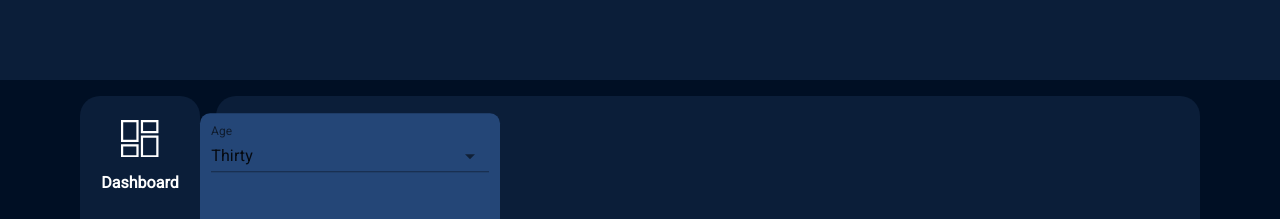
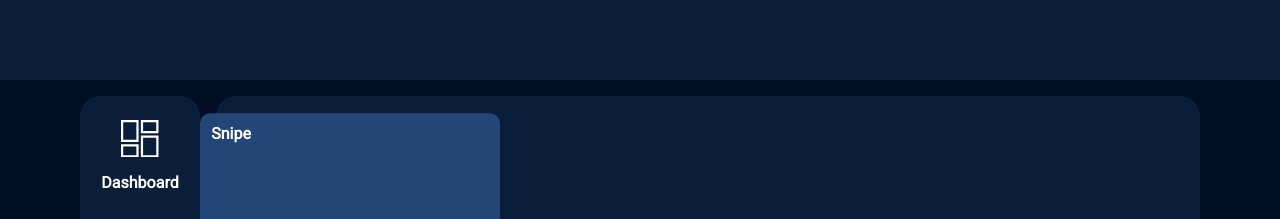
Before and after one commit to FortuneWebWorks/cyber-dash-react-pages, a React (Create React App) app: page / in a window 1280 px wide. Shown: the top 219 px of the page. Built offline with nearby package versions, Linux system fonts and the light colour scheme; the HTML template or start-up script is replaced by a standard one.

Commit message:
:zap: click and move between menue items functionality added. side menu component added

```diff
--- a/src/App.js
+++ b/src/App.js
@@ -1,3 +1,5 @@
+import { useState } from 'react';
+// Jss
 import { createUseStyles } from 'react-jss';
 // Menu svgs
 import { ReactComponent as DashboardIcon } from './assets/icons/dashboard.svg';
@@ -8,6 +10,10 @@ import { ReactComponent as BulkIcon } from './assets/icons/bulk.svg';
 import MenuItem from './components/Menu/MenuItem';
 // Board components
 import Board from './components/Board/Board';
+// Side menues
+import Snipe from './components/Menu/SideMenus/Snipe';
+import AutoMint from './components/Menu/SideMenus/AutoMint';
+import Bulk from './components/Menu/SideMenus/Bulk';
 
 const useStyles = createUseStyles({
   container: {
@@ -52,6 +58,12 @@ const useStyles = createUseStyles({
 const App = () => {
   const styles = useStyles();
 
+  const [active, setActive] = useState('Snipe');
+
+  const onClickHandler = (target) => {
+    setActive(target);
+  };
+
   return (
     <>
       <div
@@ -59,10 +71,33 @@ const App = () => {
       ></div>
       <div className={styles.container}>
         <div className={styles.Menu}>
-          <MenuItem Icon={DashboardIcon} title="Dashboard" />
-          <MenuItem Icon={SnipeIcon} title="Snipe" isActive={true} />
-          <MenuItem Icon={AutoMintIcon} title="Auto Mint" />
-          <MenuItem Icon={BulkIcon} title="Bulk" />
+          <MenuItem
+            Icon={DashboardIcon}
+            title="Dashboard"
+            active={active}
+            onClickHandler={onClickHandler}
+          />
+          <MenuItem
+            Icon={SnipeIcon}
+            title="Snipe"
+            active={active}
+            SideMenu={Snipe}
+            onClickHandler={onClickHandler}
+          />
+          <MenuItem
+            Icon={AutoMintIcon}
+            title="Auto Mint"
+            active={active}
+            SideMenu={AutoMint}
+            onClickHandler={onClickHandler}
+          />
+          <MenuItem
+            Icon={BulkIcon}
+            title="Bulk"
+            active={active}
+            SideMenu={Bulk}
+            onClickHandler={onClickHandler}
+          />
         </div>
         <div className={styles.board}>
           <Board />
--- a/src/components/Menu/MenuItem.js
+++ b/src/components/Menu/MenuItem.js
@@ -1,7 +1,4 @@
 import { createUseStyles } from 'react-jss';
-import FormControl from '@mui/material/FormControl';
-import InputLabel from '@mui/material/InputLabel';
-import NativeSelect from '@mui/material/NativeSelect';
 
 const useStyles = createUseStyles({
   conatiner: {
@@ -33,37 +30,25 @@ const useStyles = createUseStyles({
   },
 });
 
-const MenuItem = ({ Icon, title, isActive }) => {
+const MenuItem = ({ Icon, title, active, SideMenu, onClickHandler }) => {
   const styles = useStyles();
 
   return (
     <div
       className={
-        isActive ? `${styles.conatiner} ${styles.active}` : styles.conatiner
+        active === title
+          ? `${styles.conatiner} ${styles.active}`
+          : styles.conatiner
       }
+      onClick={onClickHandler.bind(null, title)}
     >
       <Icon />
       <span>{title}</span>
 
-      {/* Side menue */}
-      {isActive && title !== 'Dashboard' && (
+      {/* Side menu */}
+      {active === title && title !== 'Dashboard' && (
         <div className={styles.sideMenu}>
-          <FormControl fullWidth>
-            <InputLabel variant="standard" htmlFor="uncontrolled-native">
-              Age
-            </InputLabel>
-            <NativeSelect
-              defaultValue={30}
-              inputProps={{
-                name: 'age',
-                id: 'uncontrolled-native',
-              }}
-            >
-              <option value={10}>Ten</option>
-              <option value={20}>Twenty</option>
-              <option value={30}>Thirty</option>
-            </NativeSelect>
-          </FormControl>
+          <SideMenu />
         </div>
       )}
     </div>
--- a/src/components/Menu/SideMenu.js
+++ /dev/null
@@ -1,5 +0,0 @@
-const SideMenu = () => {
-  return <div>SideMenu</div>;
-};
-
-export default SideMenu;
--- /dev/null
+++ b/src/components/Menu/SideMenus/AutoMint.js
@@ -0,0 +1,9 @@
+import FormControl from '@mui/material/FormControl';
+import InputLabel from '@mui/material/InputLabel';
+import NativeSelect from '@mui/material/NativeSelect';
+
+const AutoMint = () => {
+  return <div>AutoMint</div>;
+};
+
+export default AutoMint;
--- /dev/null
+++ b/src/components/Menu/SideMenus/Bulk.js
@@ -0,0 +1,9 @@
+import FormControl from '@mui/material/FormControl';
+import InputLabel from '@mui/material/InputLabel';
+import NativeSelect from '@mui/material/NativeSelect';
+
+const Bulk = () => {
+  return <div>Bulk</div>;
+};
+
+export default Bulk;
--- /dev/null
+++ b/src/components/Menu/SideMenus/Snipe.js
@@ -0,0 +1,9 @@
+import FormControl from '@mui/material/FormControl';
+import InputLabel from '@mui/material/InputLabel';
+import NativeSelect from '@mui/material/NativeSelect';
+
+const Snipe = () => {
+  return <div>Snipe</div>;
+};
+
+export default Snipe;
```
